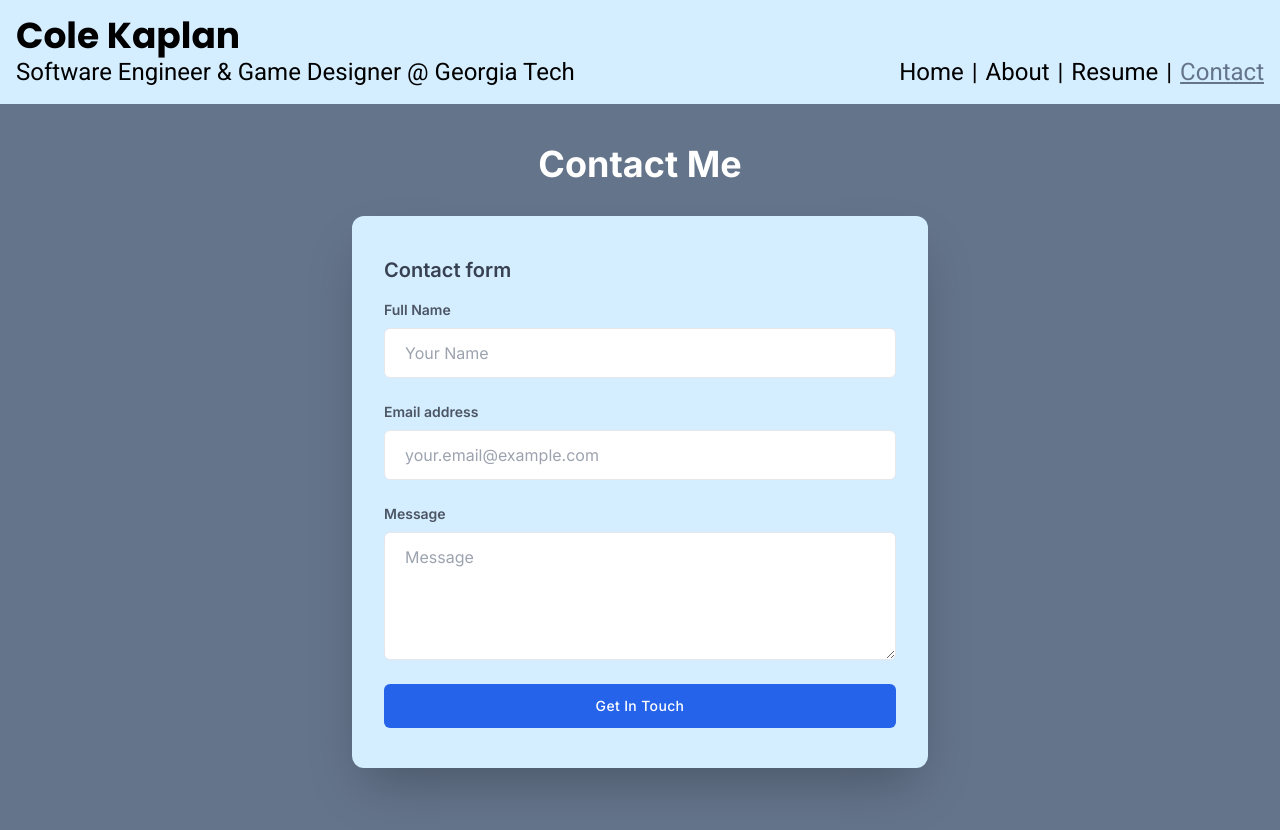
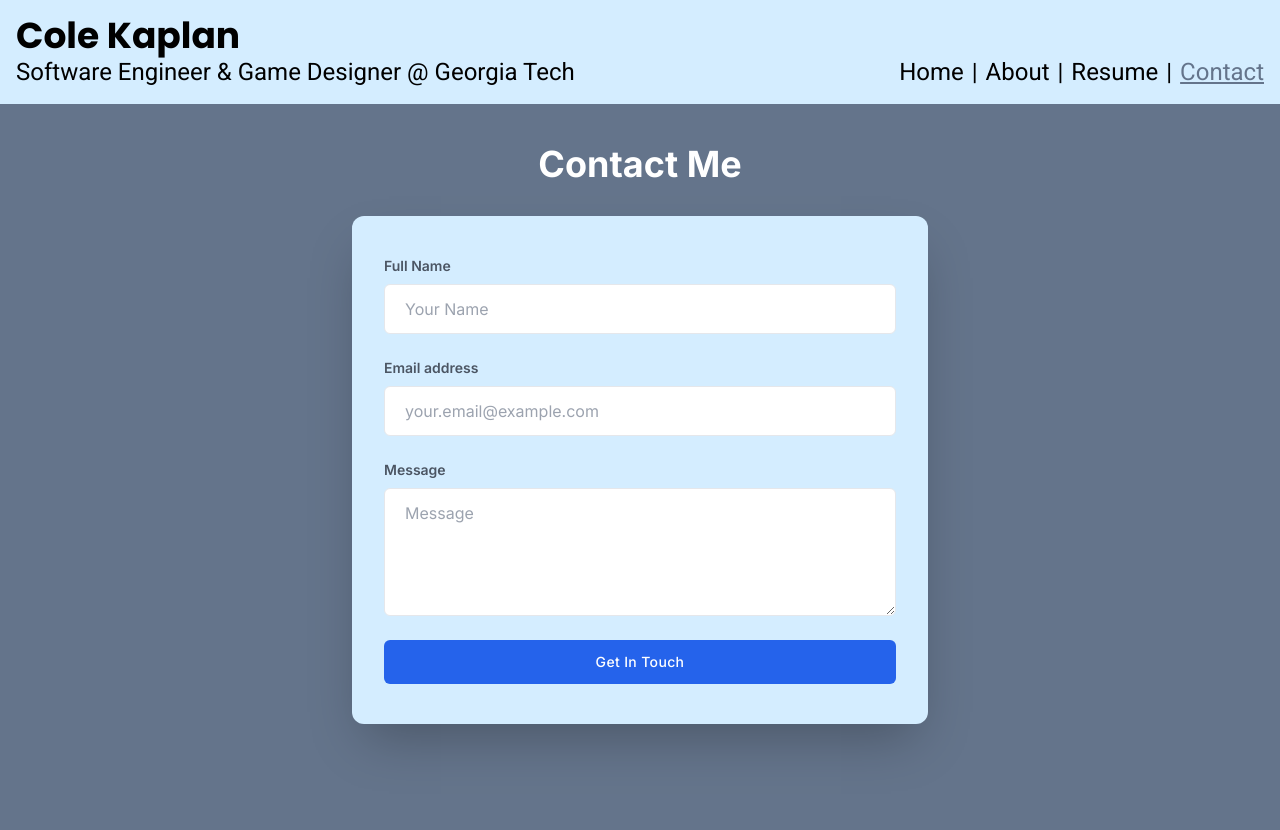
Before and after one commit to ColeKaplan/cole-website, a Next.js app: page /contact in a window 1280 px wide. Shown: the top 830 px of the page. Built offline with nearby package versions, Linux system fonts and the light colour scheme.

Commit message:
header and contact form updates

```diff
--- a/components/ContactForm.tsx
+++ b/components/ContactForm.tsx
@@ -36,9 +36,8 @@ export default function ContactForm() {
     return(
         <div className="mt-8 lg:w-1/2 lg:mx-6">
             <div className="w-full px-8 py-10 mx-auto overflow-hidden bg-[#d4edff] shadow-2xl rounded-xl dark:bg-gray-900 lg:max-w-xl mb-5">
-                <h1 className="text-xl font-large font-semibold text-gray-700 dark:text-gray-200">Contact form</h1>
 
-                <form className="mt-4" ref={form} onSubmit={sendEmail}>
+                <form className="mt-0" ref={form} onSubmit={sendEmail}>
                     <div className="flex-1">
                         <label className="block mb-2 text-sm font-semibold text-gray-600 dark:text-gray-200">Full Name</label>
                         <input type="text" name="their_name" placeholder="Your Name" className="block w-full px-5 py-3 mt-2 text-gray-700 bg-white border border-gray-200 rounded-md dark:bg-gray-900 dark:text-gray-300 dark:border-gray-600 focus:border-blue-400 focus:ring-blue-300 focus:ring-opacity-40 dark:focus:border-blue-300 focus:outline-none focus:ring" />
--- a/components/Header.tsx
+++ b/components/Header.tsx
@@ -33,11 +33,15 @@ function Header() {
   return (
     <>
     <header className='flex flex-col justify-between p-4'>
-      <div>
-        <h1 className={`text-4xl font-bold ${poppins.className}`}>Cole Kaplan</h1>
-      </div>
+      <Link href="/">
+        <div>
+          <h1 className={`text-4xl font-bold ${poppins.className}`}>Cole Kaplan</h1>
+        </div>
+      </Link>
       <div className={`text-2xl flex justify-between ${roboto.className}`}>
-        <p>Software Engineer & Game Designer @ Georgia Tech</p>
+        <Link href="/">
+          <p>Software Engineer & Game Designer @ Georgia Tech</p>
+        </Link>
         <div className=' hidden lg:flex flex-row space-x-2'>
           <Link href="/" className={`hover:text-[#A0BEE6] ${pathname === '/' ? 'active-link' : ''} ${roboto.className}`}>Home</Link>
           <p>|</p>
```
